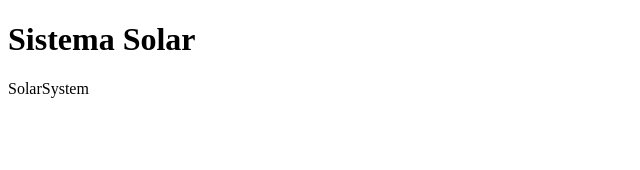
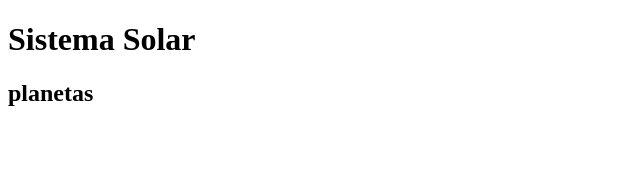
Before and after one commit to Rafael-Souza-97/solar-system, a React (Create React App) app: page / in a window 1280 px wide. Shown: the top 170 px of the page, without its empty margins (0-640 px from the left). Built offline with nearby package versions, Linux system fonts and the light colour scheme; the HTML template or start-up script is replaced by a standard one.

Commit message:
Adiciona Requisito 4

```diff
--- a/src/components/SolarSystem.jsx
+++ b/src/components/SolarSystem.jsx
@@ -1,9 +1,12 @@
 import React, { Component } from 'react';
+import Title from './Title';
 
 class SolarSystem extends Component {
   render() {
     return (
-      <div data-testid="solar-system">SolarSystem</div>
+      <div data-testid="solar-system">
+        <Title headline="planetas" />
+      </div>
     );
   }
 }
```
